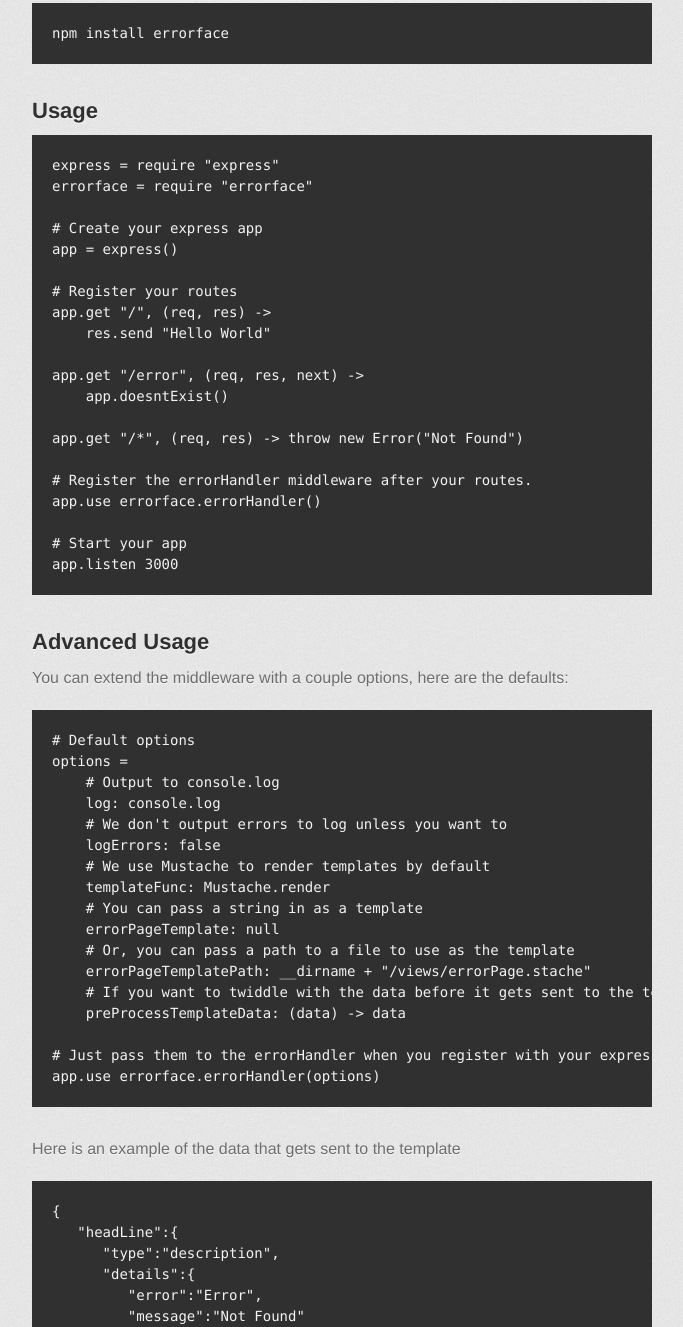
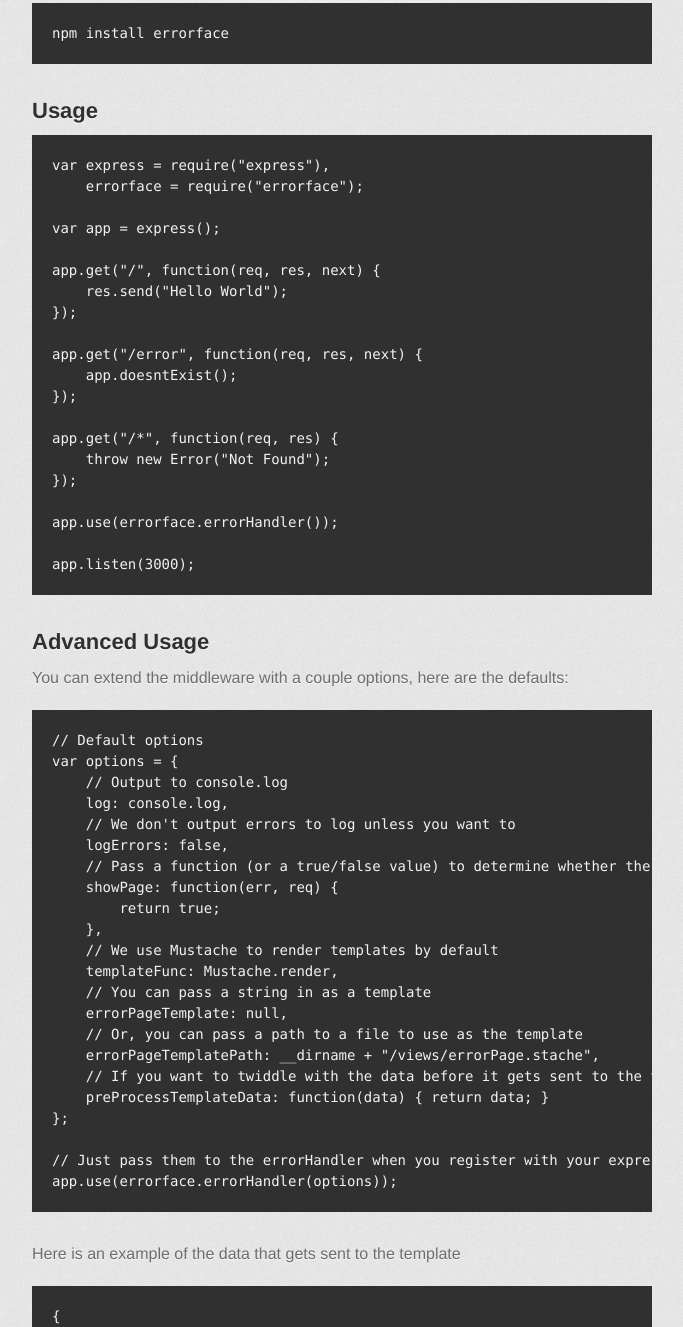
Before and after one commit to jgable/errorface, a plain HTML site: page index.html in a window 1280 px wide. Shown: the part 513-1840 px from the top of the page, without its empty margins (298-981 px from the left). Drawn offline with Linux system fonts and the light colour scheme; a web font is replaced by a local one.

Commit message:
Updating example code; javascript examples

```diff
--- a/index.html
+++ b/index.html
@@ -46,49 +46,54 @@
 
 <h2>Usage</h2>
 
-<pre><code>express = require "express"
-errorface = require "errorface"
+<pre><code>var express = require("express"),
+    errorface = require("errorface");
 
-# Create your express app
-app = express()
+var app = express();
 
-# Register your routes
-app.get "/", (req, res) -&gt;
-    res.send "Hello World"
+app.get("/", function(req, res, next) {
+    res.send("Hello World");
+});
 
-app.get "/error", (req, res, next) -&gt;
-    app.doesntExist()
+app.get("/error", function(req, res, next) {
+    app.doesntExist();
+});
 
-app.get "/*", (req, res) -&gt; throw new Error("Not Found")
+app.get("/*", function(req, res) {
+    throw new Error("Not Found");
+});
 
-# Register the errorHandler middleware after your routes.
-app.use errorface.errorHandler()
+app.use(errorface.errorHandler());
 
-# Start your app
-app.listen 3000
+app.listen(3000);
 </code></pre>
 
 <h2>Advanced Usage</h2>
 
 <p>You can extend the middleware with a couple options, here are the defaults:</p>
 
-<pre><code># Default options
-options =
-    # Output to console.log
-    log: console.log
-    # We don't output errors to log unless you want to
-    logErrors: false
-    # We use Mustache to render templates by default
-    templateFunc: Mustache.render
-    # You can pass a string in as a template
-    errorPageTemplate: null
-    # Or, you can pass a path to a file to use as the template
-    errorPageTemplatePath: __dirname + "/views/errorPage.stache"
-    # If you want to twiddle with the data before it gets sent to the template
-    preProcessTemplateData: (data) -&gt; data
+<pre><code>// Default options
+var options = {
+    // Output to console.log
+    log: console.log,
+    // We don't output errors to log unless you want to
+    logErrors: false,
+    // Pass a function (or a true/false value) to determine whether the error page should be shown
+    showPage: function(err, req) {
+        return true;
+    },
+    // We use Mustache to render templates by default
+    templateFunc: Mustache.render,
+    // You can pass a string in as a template
+    errorPageTemplate: null,
+    // Or, you can pass a path to a file to use as the template
+    errorPageTemplatePath: __dirname + "/views/errorPage.stache",
+    // If you want to twiddle with the data before it gets sent to the template
+    preProcessTemplateData: function(data) { return data; }
+};
 
-# Just pass them to the errorHandler when you register with your express app
-app.use errorface.errorHandler(options)
+// Just pass them to the errorHandler when you register with your express app
+app.use(errorface.errorHandler(options));
 </code></pre>
 
 <p>Here is an example of the data that gets sent to the template</p>
```
